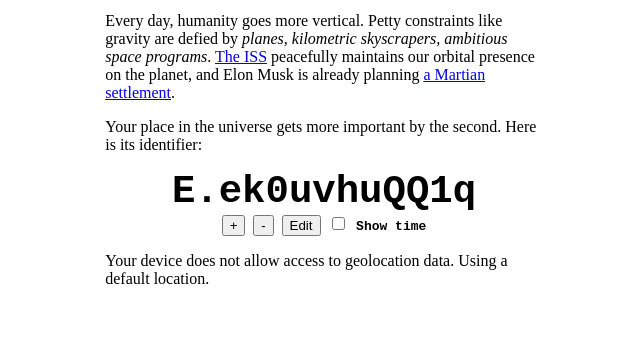
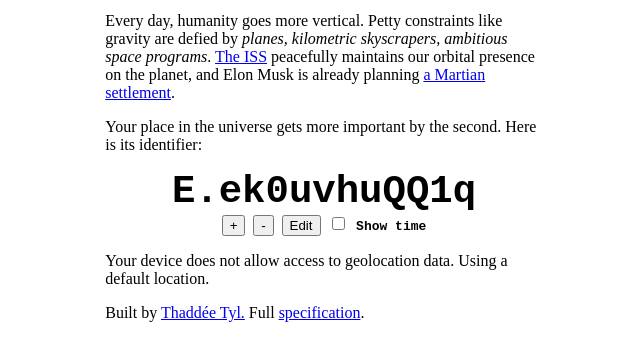
Before and after one commit to espadrine/spash, a website: page index.html in a window 1280 px wide. Shown: the part 108-468 px from the top of the page, without its empty margins (316-956 px from the left). Drawn offline with Linux system fonts and the light colour scheme.

Commit message:
Website footer with links

```diff
--- a/index.html
+++ b/index.html
@@ -39,6 +39,13 @@ html { max-width: 12cm; margin: auto; }
   Your device does not allow access to geolocation data. Using a default location.
 </p>
 <p id=warningsNode></p>
+<footer>
+  <p>
+    Built by <a href=https://twitter.com/espadrine>Thaddée Tyl.</a>
+    Full <a href=https://github.com/espadrine/spash/blob/master/Readme.md>
+      specification</a>.
+  </p>
+</footer>
 
 <script src=./spash.js></script>
 <script>
```
